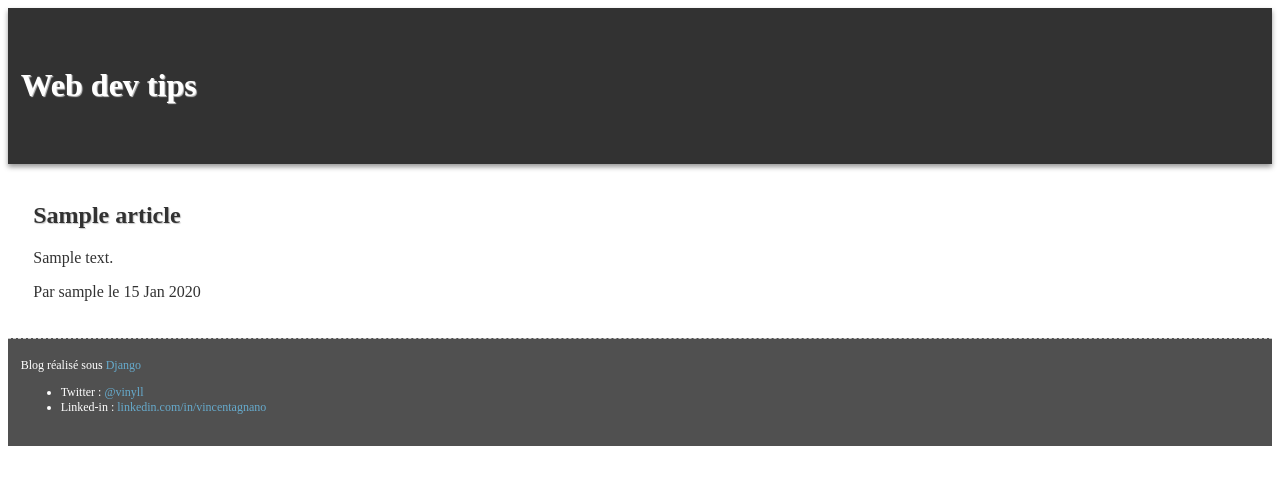
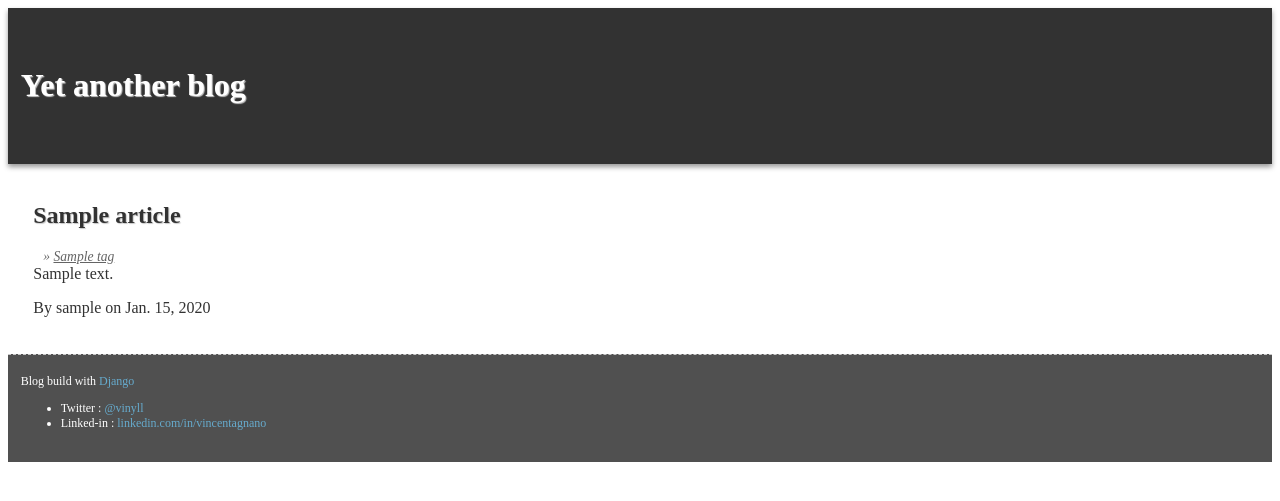
Before and after one commit to vinyll/django-blog, a Django app: a page that uses templates/base.html in a window 1280 px wide. Shown: the top 501 px of the page. Run offline with Django 3.2, Linux system fonts and the light colour scheme; tables that the repository leaves empty hold one stand-in row (values such as "Sample post").

Commit message:
improved tags and meta title

```diff
--- a/app/urls_local.py
+++ b/app/urls_local.py
@@ -1,8 +1,7 @@
 from urls import *
 from django.conf import settings
 
-urlpatterns += patterns(
-    "",
+urlpatterns += patterns("",
     url(
         r"^%s/(?P<path>.*)/?$" % settings.STATIC_URL.strip('/'),
         "django.views.static.serve",
--- a/blog/models.py
+++ b/blog/models.py
@@ -25,6 +25,11 @@ class Article(models.Model):
 
     published = ArticlePublishedManager()
 
+    @property
+    def all_tags(self):
+        """Returns a list a Tag that are related to this article"""
+        return self.tags.all()[0].get_related(True)
+
     def __unicode__(self):
         return unicode(self.title)
 
@@ -43,7 +48,7 @@ class Tag(MPTTModel):
     slug = models.SlugField()
     parent = TreeForeignKey('self', null=True, blank=True, related_name='children')
 
-    def related(self, include_self=False):
+    def get_related(self, include_self=False):
         return self.get_ancestors(True, include_self)
 
     def __unicode__(self):
--- a/static/css/base.css
+++ b/static/css/base.css
@@ -44,3 +44,18 @@ body > footer a {
     color: #6ac;
     text-decoration: none;
 }
+
+.tags {
+    padding: 0;
+    margin: 0;
+}
+.tags li {
+    display: inline-block;
+    padding-left: 10px;
+    font-style: italic;
+    font-size: .85em;
+    color: rgb(100,100,100);
+}
+.tags li::before {
+    content: "» "
+}
--- a/templates/base.html
+++ b/templates/base.html
@@ -1,6 +1,7 @@
 {% load services %}
 <html>
 <head>
+    <title>{% block meta_title %}A Django and Web developper's Blog{% endblock %}</title>
     <link type="text/css" rel="stylesheet" href="/static/css/normalize.css" />
     <link type="text/css" rel="stylesheet" href="/static/css/base.css" />
     <link type="text/css" rel="stylesheet" href="/static/js/prettify/prettify.css" />
@@ -14,7 +15,7 @@
 
 <body>
     <header>
-        <h1><a href="{% url homepage %}">Web dev tips</a></h1>
+        <h1><a href="{% url homepage %}">Yet another blog</a></h1>
     </header>
 
     <section>
@@ -24,10 +25,10 @@
     </section>
 
     <footer>
-        Blog réalisé sous <a href="http://www.djangoproject.com" target="_blank" title="Django, Framework web en Python">Django</a>
+        Blog build with <a href="http://www.djangoproject.com" target="_blank" title="Django, Framework web en Python">Django</a>
         <ul>
             <li>Twitter : <a href="http://twitter.com/vinyll" target="_blank" title="Me suivre sur Twitter">@vinyll</a></li>
-            <li>Linked-in : <a href="http://fr.linkedin.com/in/vincentagnano" target="_blank" title="CV sur LinkedIn">linkedin.com/in/vincentagnano</a></li>
+            <li>Linked-in : <a href="http://linkedin.com/in/vincentagnano" target="_blank" title="CV sur LinkedIn">linkedin.com/in/vincentagnano</a></li>
         </ul>
     </footer>
 </body>
--- a/templates/blog/articles_tag.html
+++ b/templates/blog/articles_tag.html
@@ -1,8 +1,10 @@
 {% extends 'base.html' %}
+
+{% block meta_title %}{{ tag }} articles - see also {{ tags|join:', ' }}{% endblock %}
 
 {% block content %}
 <header>
-    <h1>Articles relatifs à "{{ tag }}"</h1>
+    <h1>Articles related to "{{ tag }}"</h1>
 </header>
 {% for article in articles %}
 <article>
@@ -11,6 +13,6 @@
 </article>
 {% endfor %}
 <footer>
-<p>Autres tags associés : {% for ctag in tags %}{% if ctag != tag %}<a href="{% url blog_tag ctag.slug %}" title="Voir les articles relatifs à {{ ctag }}">{{ ctag }}</a> {% endif %}{% endfor %}</p>
+<p>Other tags that may interested you : {% for ctag in tags %}{% if ctag != tag %}<a href="{% url blog_tag ctag.slug %}" title="See articles related to {{ ctag }}">{{ ctag }}</a> {% endif %}{% endfor %}</p>
 </footer>
 {% endblock %}
--- a/templates/blog/index.html
+++ b/templates/blog/index.html
@@ -4,7 +4,7 @@
 {% block content %}
     {% for article in articles %}
     <article lang="fr">
-        <h1><a href="{% url blog_article article.slug %}" title="Consulter l'article «{{ article.title }}»">{{ article.title }}</a></h1>
+        <h1><a href="{% url blog_article article.slug %}" title="Read article «{{ article.title }}»">{{ article.title }}</a></h1>
         <p>
             {% if article.summary %}
             {{ article.summary|linebreaksbr }}
@@ -12,7 +12,7 @@
             {{ article.body|markdown|striptags|linebreaksbr }}
             {% endif %}
         </p>
-        <time>{{ article.publication_date|date:"d M Y" }}</time>
+        <time>{{ article.publication_date }}</time>
     </article>
     {% endfor %}
 {% endblock %}
--- a/templates/blog/show.html
+++ b/templates/blog/show.html
@@ -4,13 +4,13 @@
 {% block content %}
     <h1>{{ article.title }}</h1>
 
-    <ul>
-        {% for tag in article.tags.all.0.related %}
+    <ul class="tags">
+        {% for tag in article.all_tags %}
         <li><a href="{% url blog_tag tag.slug %}">{{ tag }}</a></li>
         {% endfor %}
     </ul>
 
     {{ article.body|markdown }}
 
-    <p>Par {{ article.author }} le {{ article.creation_date|date:'d M Y' }}</p>
+    <p>By {{ article.author }} on {{ article.creation_date }}</p>
 {% endblock %}
```
